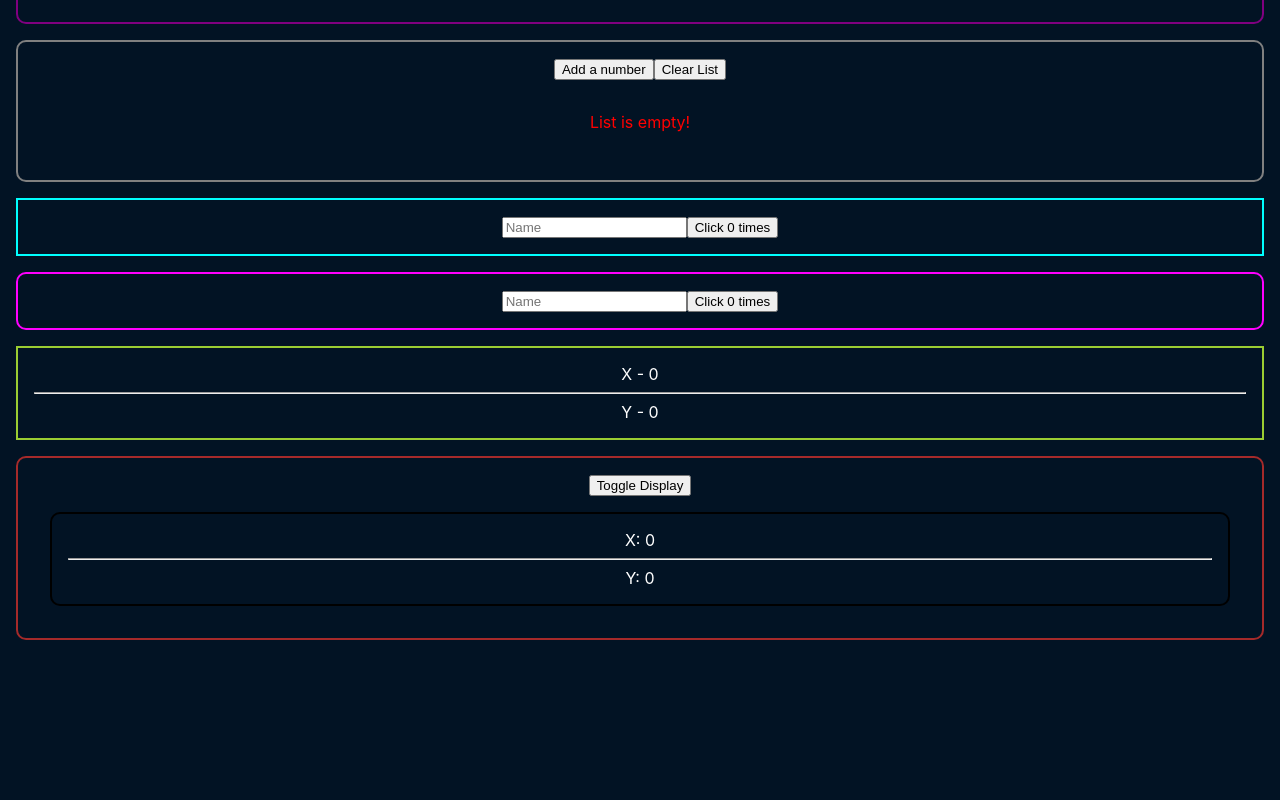
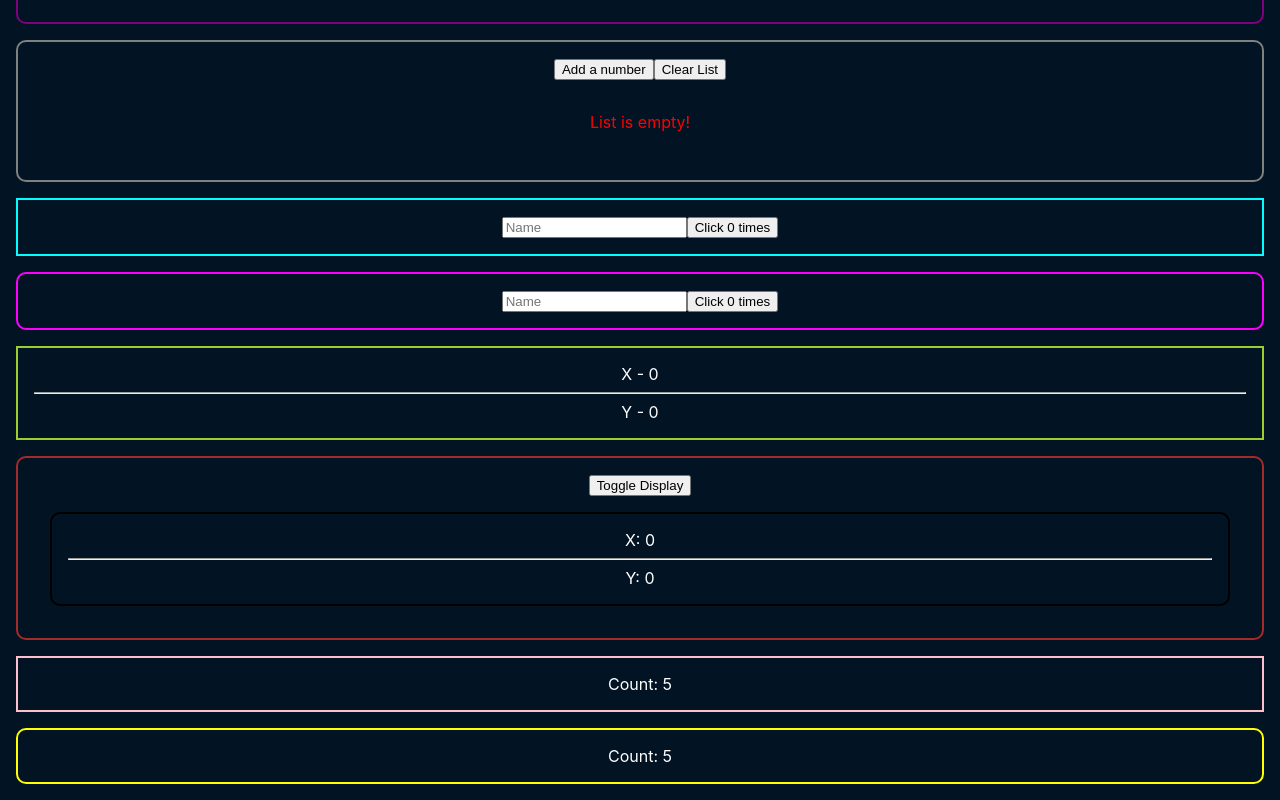
Before and after one commit to cyogian/learningReactHooks, a React (Create React App) app: page / in a window 1280 px wide. Shown: the part 390-1190 px from the top of the page. Before the commit the page ends 1046 px from the top, so only its background shows below. Built offline with nearby package versions, Linux system fonts and the light colour scheme.

Commit message:
added Interval Counters

```diff
--- a/src/App.js
+++ b/src/App.js
@@ -1,26 +1,30 @@
-import './App.css';
-import ClassCounter from './components/ClassCounter';
-import ClassCounter1 from './components/ClassCounter1';
-import ClassMouse from './components/ClassMouse';
-import HookCounter from './components/HookCounter';
-import HookCounter2 from './components/HookCounter2';
-import HookCounter3 from './components/HookCounter3';
-import HookCounter4 from './components/HookCounter4';
-import HookCounter5 from './components/HookCounter5';
-import MouseContainer from './components/MouseContainer';
+import "./App.css";
+import ClassCounter from "./components/ClassCounter";
+import ClassCounter1 from "./components/ClassCounter1";
+import ClassMouse from "./components/ClassMouse";
+import HookCounter from "./components/HookCounter";
+import HookCounter2 from "./components/HookCounter2";
+import HookCounter3 from "./components/HookCounter3";
+import HookCounter4 from "./components/HookCounter4";
+import HookCounter5 from "./components/HookCounter5";
+import IntervalClassCounter from "./components/IntervalClassCounter";
+import IntervalHookCounter from "./components/IntervalHookCounter";
+import MouseContainer from "./components/MouseContainer";
 
 function App() {
   return (
     <div className="App">
-      <ClassCounter/>
-      <HookCounter/>
-      <HookCounter2/>
-      <HookCounter3/>
-      <HookCounter4/>
-      <ClassCounter1/>
-      <HookCounter5/>
-      <ClassMouse/>
-      <MouseContainer/>
+      <ClassCounter />
+      <HookCounter />
+      <HookCounter2 />
+      <HookCounter3 />
+      <HookCounter4 />
+      <ClassCounter1 />
+      <HookCounter5 />
+      <ClassMouse />
+      <MouseContainer />
+      <IntervalClassCounter />
+      <IntervalHookCounter />
     </div>
   );
 }
--- /dev/null
+++ b/src/components/IntervalClassCounter.js
@@ -0,0 +1,38 @@
+import React, { Component } from "react";
+
+class IntervalClassCounter extends Component {
+  constructor(props) {
+    super(props);
+    this.state = {
+      count: 0,
+    };
+  }
+  tick = () => {
+    this.setState((prevState) => ({
+      count: prevState.count + 1,
+    }));
+  };
+
+  componentDidMount() {
+    this.interval = setInterval(this.tick, 1000);
+  }
+
+  componentWillUnmount() {
+    clearInterval(this.interval);
+  }
+
+  render() {
+    return (
+      <div
+        className="Box"
+        style={{
+          border: "2px solid pink",
+        }}
+      >
+        Count: {this.state.count}
+      </div>
+    );
+  }
+}
+
+export default IntervalClassCounter;
--- /dev/null
+++ b/src/components/IntervalHookCounter.js
@@ -0,0 +1,27 @@
+import React, { useEffect, useState } from "react";
+
+const IntervalHookCounter = () => {
+  // State ValueType
+  const [count, setCount] = useState(0);
+  const tick = () => {
+    setCount((prevCount) => prevCount + 1);
+  };
+  useEffect(() => {
+    const interval = setInterval(tick, 1000);
+    return () => {
+      clearInterval(interval);
+    };
+  }, []);
+  return (
+    <div
+      className="Box Hook"
+      style={{
+        border: "2px solid yellow",
+      }}
+    >
+      Count: {count}
+    </div>
+  );
+};
+
+export default IntervalHookCounter;
```
